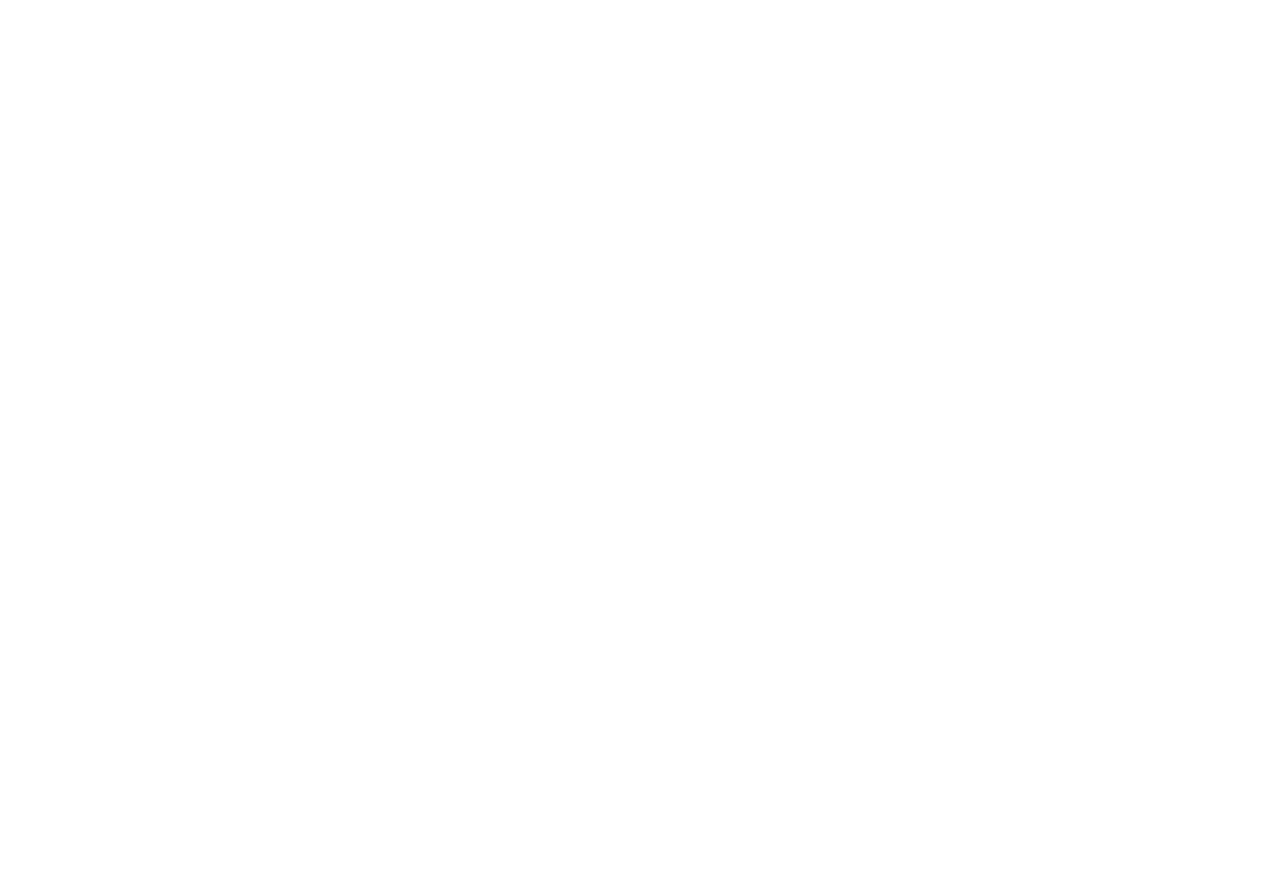
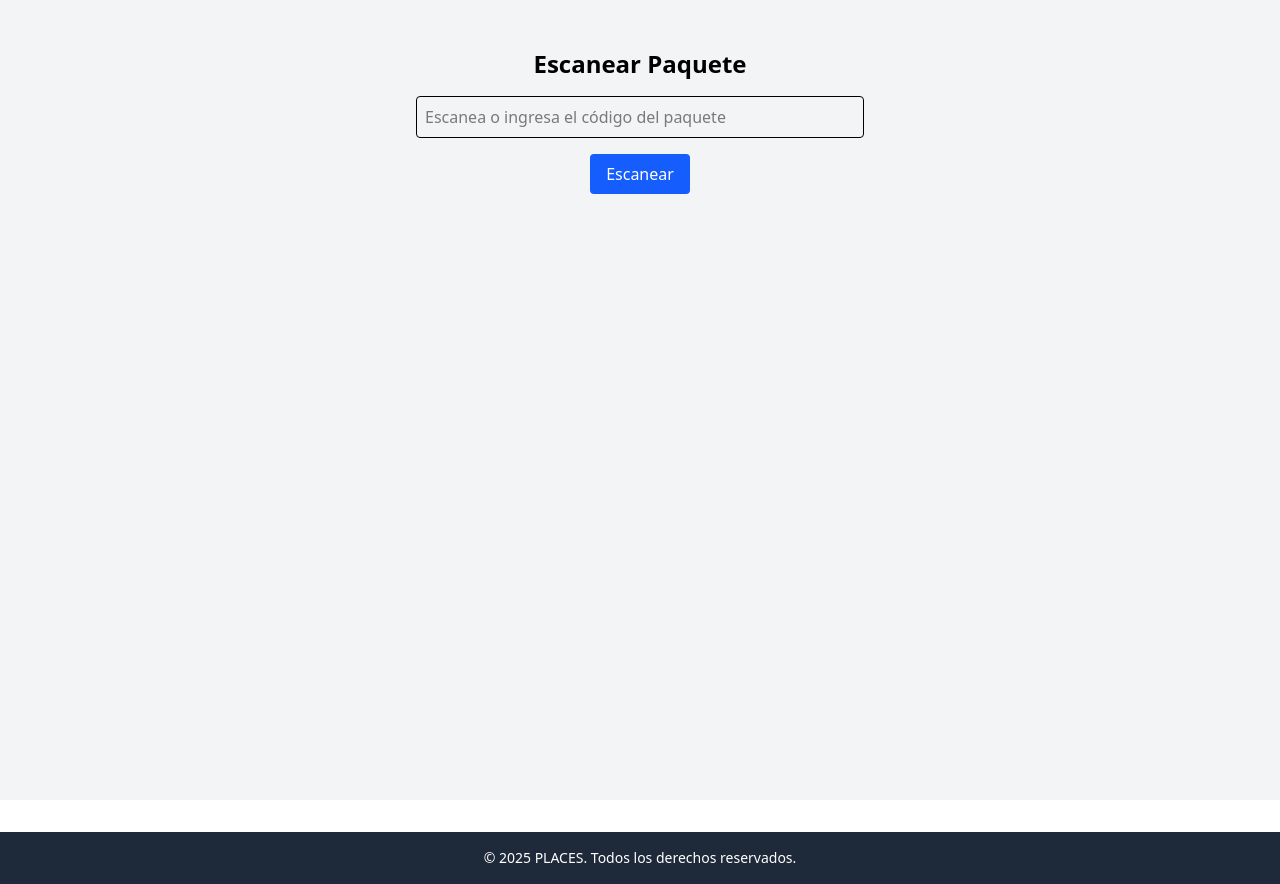
Before and after one commit to PLACES-EQUIPO-7/places-frontend, a React (Vite) app: page /tiendas/1/EscanearPaquete in a window 1280 px wide. Before the commit this address had no page. Before the commit the page ends 800 px from the top, so only its background shows below. Built offline with nearby package versions, Linux system fonts and the light colour scheme.

Commit message:
agregando parte de abajo
modificando derechos y escanear paquete

```diff
--- a/src/App.jsx
+++ b/src/App.jsx
@@ -7,21 +7,26 @@
 import Inventario from './pages/Inventario';
 import Facturacion from './pages/Facturacion';
 import Perfil from './pages/Perfil';
+import EscanearPaquete from './pages/EscanearPaquete';
+import LayoutConFooter from './components/LayoutConFooter';
 
 function App() {
   return (
     <Routes>
       <Route path="/" element={<Navigate to="/login" />} />
       <Route path="/login" element={<LoginPage />} />
+
+      {/* Agrupar todo lo que debe llevar footer dentro del layout */}
+      <Route element={<LayoutConFooter />}>
         <Route path="/dashboard" element={<DashboardGeneral />} />
         <Route path="/registro" element={<Registro />} />
         <Route path="/tiendas/:placeId" element={<PlaceDashboard />} />
-
-      {/* Rutas para las vistas dentro de una tienda */}
         <Route path="/tiendas/:placeId/paquetes" element={<Paquetes />} />
         <Route path="/tiendas/:placeId/inventario" element={<Inventario />} />
         <Route path="/tiendas/:placeId/facturacion" element={<Facturacion />} />
         <Route path="/tiendas/:placeId/perfil" element={<Perfil />} />
+        <Route path="/tiendas/:placeId/EscanearPaquete" element={<EscanearPaquete />} />
+      </Route>
     </Routes>
   );
 }
--- /dev/null
+++ b/src/components/Footer.jsx
@@ -0,0 +1,9 @@
+const Footer = () => {
+  return (
+    <footer className="w-full bg-gray-800 text-white py-4 text-center text-sm mt-8">
+      <p>© {new Date().getFullYear()} PLACES. Todos los derechos reservados.</p>
+    </footer>
+  );
+};
+
+export default Footer;
--- /dev/null
+++ b/src/components/LayoutConFooter.jsx
@@ -0,0 +1,15 @@
+import Footer from "./Footer";
+import { Outlet } from "react-router-dom";
+
+const LayoutConFooter = () => {
+  return (
+    <div className="min-h-screen flex flex-col">
+      <main className="flex-grow">
+        <Outlet />
+      </main>
+      <Footer />
+    </div>
+  );
+};
+
+export default LayoutConFooter;
--- /dev/null
+++ b/src/pages/EscanearPaquete.jsx
@@ -0,0 +1,47 @@
+import { useState } from "react";
+
+const EscanearPaquete = () => {
+  const [codigo, setCodigo] = useState("");
+  const [mensaje, setMensaje] = useState("");
+
+  const handleScan = () => {
+    if (!codigo.trim()) {
+      setMensaje("Por favor ingresa un código.");
+      return;
+    }
+
+
+    setMensaje(`Paquete con código "${codigo}" escaneado correctamente.`);
+    setCodigo("");
+  };
+
+  return (
+  <div className="flex flex-col min-h-screen bg-gray-100">
+    <div className="flex-grow flex flex-col items-center justify-start p-4">
+      <h1 className="text-2xl font-bold mb-4 mt-8">Escanear Paquete</h1>
+
+      <input
+        type="text"
+        value={codigo}
+        onChange={(e) => setCodigo(e.target.value)}
+        placeholder="Escanea o ingresa el código del paquete"
+        className="w-full max-w-md p-2 border rounded mb-4"
+      />
+
+      <button
+        onClick={handleScan}
+        className="bg-blue-600 text-white px-4 py-2 rounded hover:bg-blue-700 transition"
+      >
+        Escanear
+      </button>
+
+      {mensaje && (
+        <p className="mt-4 text-green-700 font-medium">{mensaje}</p>
+      )}
+    </div>
+  </div>
+);
+
+};
+
+export default EscanearPaquete;
--- a/src/pages/PlaceDashboard.jsx
+++ b/src/pages/PlaceDashboard.jsx
@@ -1,6 +1,6 @@
 import { useLocation, useNavigate } from "react-router-dom";
 import { motion } from "framer-motion";
-import { FaBox, FaClipboardList, FaFileInvoiceDollar, FaUser } from "react-icons/fa";
+import { FaBox, FaClipboardList, FaFileInvoiceDollar, FaUser, FaQrcode  } from "react-icons/fa";
 import backgroundImage from "../assets/cajas.jpg";
 
 function PlaceDashboard() {
@@ -94,6 +94,11 @@
           icon={<FaFileInvoiceDollar className="text-3xl text-green-600" />}
           path={`/tiendas/${place.id}/facturacion`}
         />
+                <OptionCard
+          title="Escanear Paquete"
+          icon={<FaQrcode className="text-3xl text-green-600" />}
+          path={`/tiendas/${place.id}/EscanearPaquete`}
+        />
       </div>
     </motion.div>
   </div>
```
Also changed, not shown: vite.config.js (line endings or trailing spaces). Lines whose indentation alone changed are shown as unchanged.
